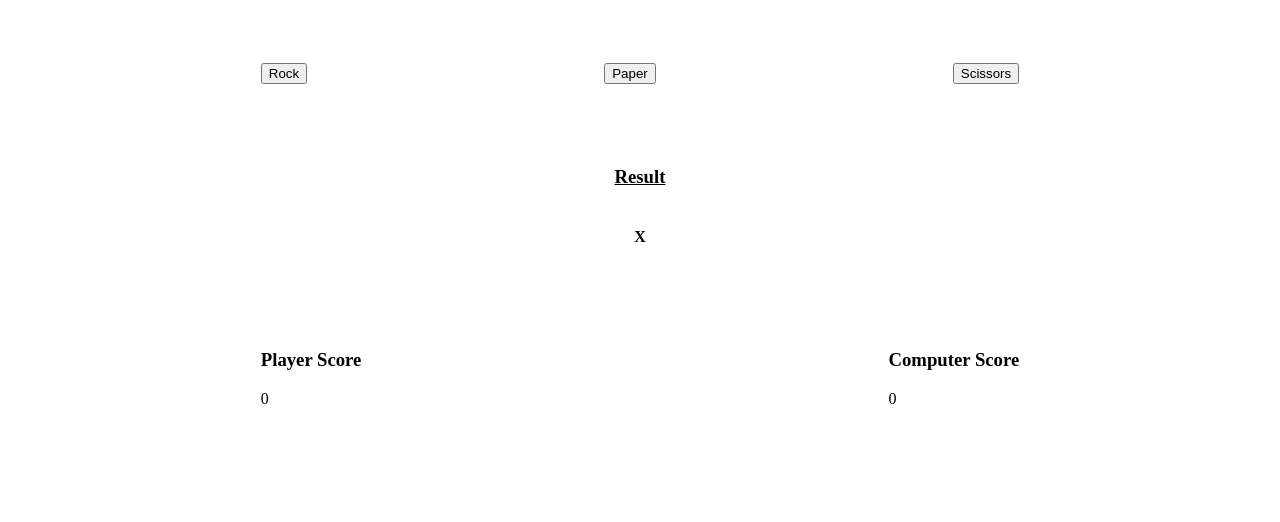
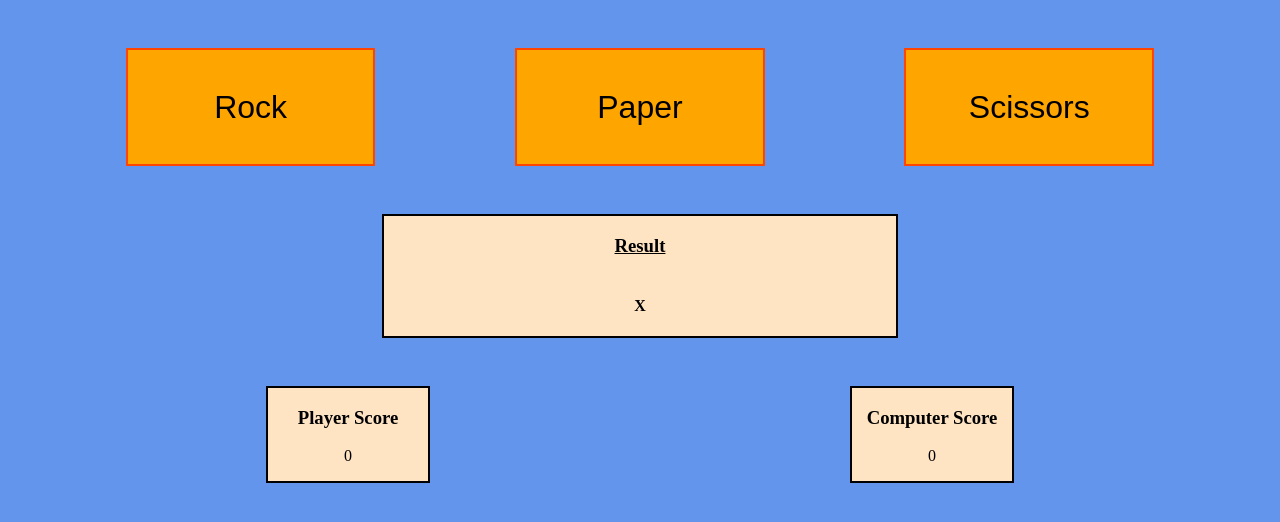
Before and after one commit to AmbiAngel/rock-paper-scissors, a plain HTML site: page index.html in a window 1280 px wide. Drawn offline with Linux system fonts and the light colour scheme.

Commit message:
Styled UI. Place colors and borders. Resize and center elements

```diff
--- a/style.css
+++ b/style.css
@@ -1,20 +1,64 @@
-.running-score-container, .select-container, .result-container, .text-running-score{
+* {
+    box-sizing: content-box;
+}
+
+body {
+    background-color: cornflowerblue;
+}
+
+.running-score-container, .select-container, .result-container{
     display: flex;
-    margin: 5% 20%;
+    margin: 3rem;
 
 }
 
-.running-score-container, .select-container{
+.result-container, .running-score-container div {
+    background-color: bisque;
+}
+
+.select-container{
     justify-content: space-between;
+}
+
+.select-buttons {
+    height: 7rem;
+    flex-basis: 20%;
+    gap: 3%;
+    min-width: 8rem;
+    font-size: 2rem;
+    margin: 0 auto;
+    background-color: orange;
+    border: orangered 2px solid;
+}
+
+.select-buttons:hover {
+    background-color: orangered;
+}
+
+.select-buttons:active {
+    background-color: crimson;
 }
 
 .result-container{
     flex-direction: column;
     justify-content: center;
     align-items: center;
+    border: black 2px solid;
+    width: 32rem;
+    margin: 3rem auto;
 }
 
-.text-running-score{
-    flex-wrap: wrap;
-    justify-content: space-between;
+.running-score-container{
+    justify-content: space-around;
 }
+
+.running-score-container div {
+    width: 10rem;
+    text-align: center;
+    border: black 2px solid;
+}
+
+.end-text {
+    text-align: center;
+    font-size: 4rem;
+}
```
